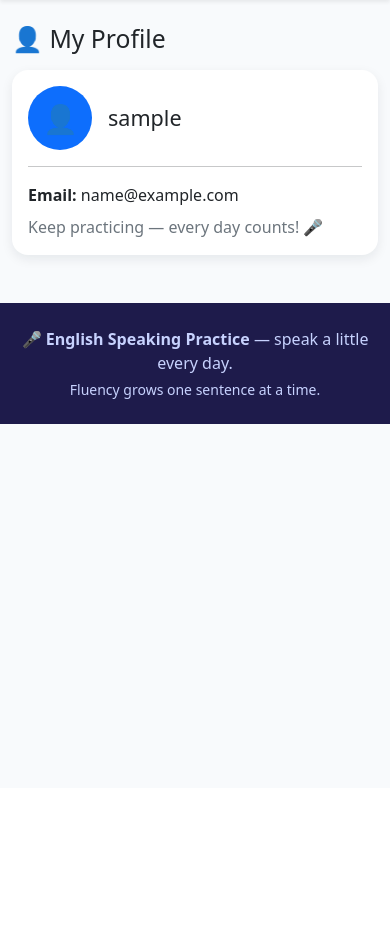
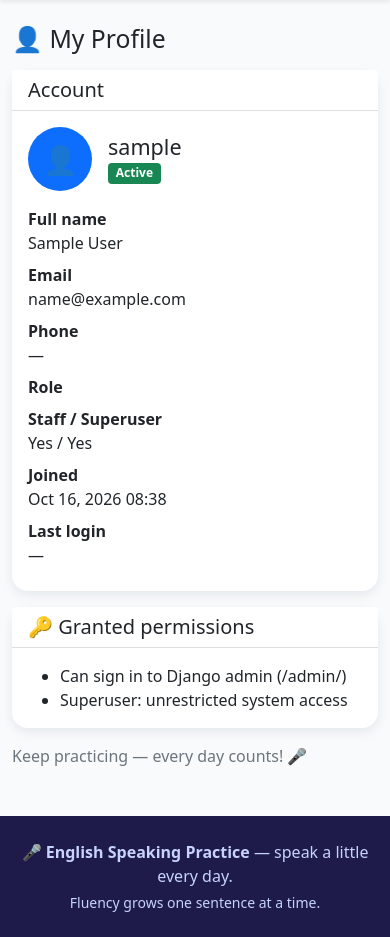
Before and after one commit to hoanghaiat/EnglishSpeaking, a Django app: page /profile/ in a window 390 px wide. Shown: the part 56-993 px from the top of the page. Before the commit the page ends 480 px from the top, so only its background shows below. Run offline with Django 4.2, Linux system fonts and the light colour scheme; the visitor is signed in with stand-in values (Sample User, id 1).

Commit message:
feat: review round 2 — toast position, direct Management link, slimmer dashboard, rich profile, site remember-me
- Toast notifications now float centered at the top of the viewport
  (were top-right)
- 'Management' is a direct nav link to /manage/ (dropdown removed) on
  both the site navbar and the unified admin header; dead dropdown CSS
  removed
- Admin dashboard: removed the Student Practice Status card (only stats
  + My Account remain)
- /admin/speaking_practice/ retired: ESPAdminSite.app_index now
  redirects to the Management Center; the old overview template removed
- Profile page shows full account info (name, email, phone, role,
  staff/superuser flags, joined, last login), the role profile
  (teacher bio/qualifications, student dob/grade, parent relationship)
  and a Granted permissions list per role
- Site login (/accounts/login/) gains the opt-in Remember me checkbox
  with the same session-expiry semantics as the admin login; the
  password field uses autocomplete=new-password so browsers don't
  auto-fill a saved password unprompted
Tests: 124/124 pass on Django 5.2.17; manage suite green on Django 4.x

```diff
--- a/speaking_practice/views.py
+++ b/speaking_practice/views.py
@@ -155,7 +155,41 @@ def lesson_detail(request, lesson_id):
 
 @login_required
 def profile(request):
-    return render(request, 'profile.html')
+    user = request.user
+    role_profile = None
+    for relation in ('teacher_profile', 'student_profile', 'parent_profile'):
+        role_profile = _profile_or_none(user, relation)
+        if role_profile is not None:
+            break
+
+    capabilities = {
+        'admin': [
+            'Management Center: manage courses, chapters, lessons, exercises',
+            'Management Center: manage users, roles and accounts',
+            'Management Center: manage teacher\u2013student, student\u2013parent links and lesson assignments',
+            'Django admin: full access to all data',
+        ],
+        'teacher': [
+            'Create, edit and delete own lessons',
+            'View assigned students',
+        ],
+        'student': [
+            'Browse lessons and practice speaking exercises',
+            'Submit speaking attempts and track own progress',
+        ],
+        'parent': [
+            "View linked children's practice activity",
+        ],
+    }.get(user.role, [])
+    if user.is_staff:
+        capabilities = capabilities + ['Can sign in to Django admin (/admin/)']
+    if user.is_superuser:
+        capabilities = capabilities + ['Superuser: unrestricted system access']
+
+    return render(request, 'profile.html', {
+        'role_profile': role_profile,
+        'capabilities': capabilities,
+    })
 
 
 @login_required
--- a/templates/base.html
+++ b/templates/base.html
@@ -33,15 +33,16 @@
         .esp-footer { background: #1e1b4b; color: #c7d2fe; }
         .esp-footer a { color: #e0e7ff; text-decoration: none; }
         .esp-footer a:hover { text-decoration: underline; }
-        /* Floating toast notifications: never push the layout down. */
+        /* Floating toast notifications: centered at the top, never push the layout. */
         .esp-toasts {
-            position: fixed; top: 76px; right: 20px; z-index: 2100;
-            display: flex; flex-direction: column; gap: 10px;
-            max-width: min(360px, calc(100vw - 40px));
+            position: fixed; top: 76px; left: 50%; transform: translateX(-50%);
+            z-index: 2100;
+            display: flex; flex-direction: column; gap: 10px; align-items: center;
+            width: min(560px, calc(100vw - 40px));
         }
         .esp-toast {
             margin: 0; border-radius: 12px; border: 0;
-            padding: 12px 16px;
+            padding: 12px 16px; width: 100%; text-align: center;
             box-shadow: 0 8px 24px rgba(15, 23, 42, .18);
         }
         .esp-toast.alert-success { background: #dcfce7; color: #166534; border-left: 4px solid #22c55e; }
@@ -70,13 +71,8 @@
                             <a class="nav-link" href="{% url 'lesson_list' %}">Speaking Lessons</a>
                         </li>
                         {% if user.role == 'admin' %}
-                        <li class="nav-item dropdown">
-                            <a class="nav-link dropdown-toggle" href="#" id="mgmtDropdown" role="button" data-bs-toggle="dropdown" aria-expanded="false">&#128218; Management</a>
-                            <ul class="dropdown-menu" aria-labelledby="mgmtDropdown">
-                                <li><a class="dropdown-item" href="{% url 'manage_center' %}#learning">&#128218; Learning Content</a></li>
-                                <li><a class="dropdown-item" href="{% url 'manage_center' %}#people">&#128101; People</a></li>
-                                <li><a class="dropdown-item" href="{% url 'manage_center' %}#links">&#128279; Links &amp; Practice</a></li>
-                            </ul>
+                        <li class="nav-item">
+                            <a class="nav-link" href="{% url 'manage_center' %}">&#128218; Management</a>
                         </li>
                         {% endif %}
                     {% endif %}
--- a/templates/profile.html
+++ b/templates/profile.html
@@ -8,22 +8,74 @@
         <h2>&#128100; My Profile</h2>
 
         <div class="card esp-card mt-3">
+            <div class="card-header bg-white"><h5 class="mb-0">Account</h5></div>
             <div class="card-body">
                 <div class="d-flex align-items-center gap-3 mb-3">
                     <div class="rounded-circle bg-primary text-white d-flex align-items-center justify-content-center" style="width: 64px; height: 64px; font-size: 1.75rem;" aria-hidden="true">&#128100;</div>
                     <div>
                         <h4 class="mb-0">{{ user.username }}</h4>
-                        <span class="badge bg-primary text-capitalize">{{ user.role }}</span>
+                        <span class="badge bg-primary text-capitalize">{{ user.get_role_display }}</span>
+                        {% if user.is_active %}<span class="badge bg-success">Active</span>
+                        {% else %}<span class="badge bg-secondary">Disabled</span>{% endif %}
                     </div>
                 </div>
-                <hr>
-                <p class="mb-2"><strong>Email:</strong> {{ user.email|default:"&mdash;" }}</p>
-                {% if user.phone_number %}
-                    <p class="mb-2"><strong>Phone:</strong> {{ user.phone_number }}</p>
-                {% endif %}
-                <p class="mb-0 text-muted">Keep practicing &mdash; every day counts! &#127908;</p>
+                <dl class="row mb-0">
+                    <dt class="col-sm-4">Full name</dt>
+                    <dd class="col-sm-8">{{ user.get_full_name|default:"&mdash;" }}</dd>
+                    <dt class="col-sm-4">Email</dt>
+                    <dd class="col-sm-8">{{ user.email|default:"&mdash;" }}</dd>
+                    <dt class="col-sm-4">Phone</dt>
+                    <dd class="col-sm-8">{{ user.phone_number|default:"&mdash;" }}</dd>
+                    <dt class="col-sm-4">Role</dt>
+                    <dd class="col-sm-8 text-capitalize">{{ user.get_role_display }}</dd>
+                    <dt class="col-sm-4">Staff / Superuser</dt>
+                    <dd class="col-sm-8">{% if user.is_staff %}Yes{% else %}No{% endif %} / {% if user.is_superuser %}Yes{% else %}No{% endif %}</dd>
+                    <dt class="col-sm-4">Joined</dt>
+                    <dd class="col-sm-8">{{ user.date_joined|date:"M d, Y H:i" }}</dd>
+                    <dt class="col-sm-4">Last login</dt>
+                    <dd class="col-sm-8">{{ user.last_login|date:"M d, Y H:i"|default:"&mdash;" }}</dd>
+                </dl>
             </div>
         </div>
+
+        {% if role_profile %}
+        <div class="card esp-card mt-3">
+            <div class="card-header bg-white"><h5 class="mb-0 text-capitalize">{{ user.role }} profile</h5></div>
+            <div class="card-body">
+                <dl class="row mb-0">
+                    {% if user.role == 'teacher' %}
+                        <dt class="col-sm-4">Bio</dt>
+                        <dd class="col-sm-8">{{ role_profile.bio|default:"&mdash;" }}</dd>
+                        <dt class="col-sm-4">Qualifications</dt>
+                        <dd class="col-sm-8">{{ role_profile.qualifications|default:"&mdash;" }}</dd>
+                    {% elif user.role == 'student' %}
+                        <dt class="col-sm-4">Date of birth</dt>
+                        <dd class="col-sm-8">{{ role_profile.date_of_birth|date:"M d, Y"|default:"&mdash;" }}</dd>
+                        <dt class="col-sm-4">Grade level</dt>
+                        <dd class="col-sm-8">{{ role_profile.grade_level|default:"&mdash;" }}</dd>
+                    {% elif user.role == 'parent' %}
+                        <dt class="col-sm-4">Relationship to child</dt>
+                        <dd class="col-sm-8">{{ role_profile.relationship_to_child|default:"&mdash;" }}</dd>
+                    {% endif %}
+                </dl>
+            </div>
+        </div>
+        {% endif %}
+
+        <div class="card esp-card mt-3">
+            <div class="card-header bg-white"><h5 class="mb-0">&#128273; Granted permissions</h5></div>
+            <div class="card-body">
+                {% if capabilities %}
+                <ul class="mb-0">
+                    {% for cap in capabilities %}<li>{{ cap }}</li>{% endfor %}
+                </ul>
+                {% else %}
+                <p class="text-muted mb-0">No special permissions.</p>
+                {% endif %}
+            </div>
+        </div>
+
+        <p class="mt-3 mb-0 text-muted">Keep practicing &mdash; every day counts! &#127908;</p>
     </div>
 </div>
 {% endblock %}
```
Also changed, not shown: speaking_practice/admin_site.py (+3 -24 lines), speaking_practice/test_functional.py (+62 -0 lines), speaking_practice/test_manage.py (+12 -21 lines), speaking_practice/views_auth.py (+7 -0 lines), static/css/admin-theme.css (+3 -31 lines), templates/admin/base.html (+1 -8 lines), templates/admin/speaking_practice/app_index.html (deleted, +0 -82 lines), templates/dashboard_admin.html (+1 -10 lines), templates/registration/login.html (+7 -1 lines).
